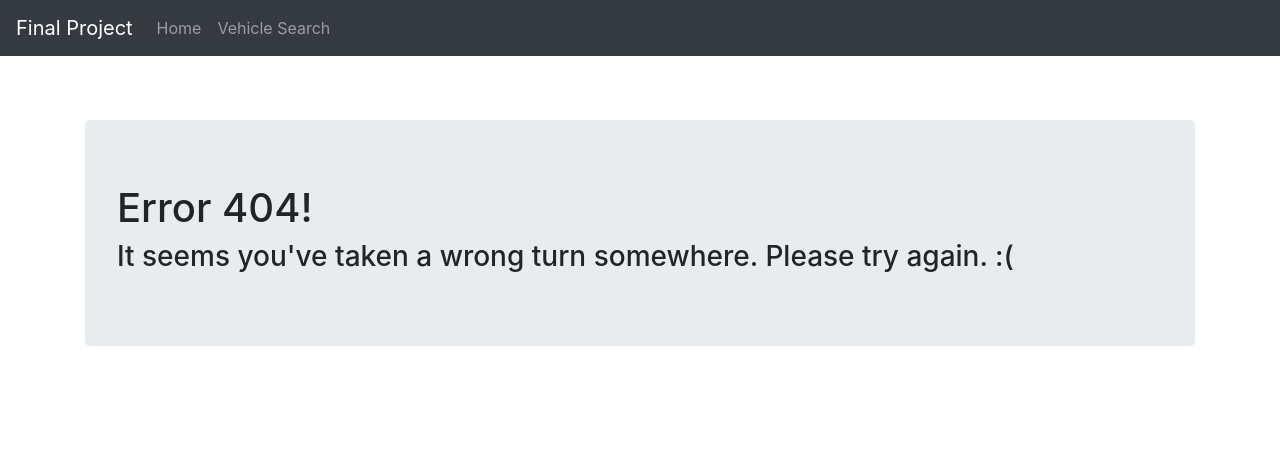
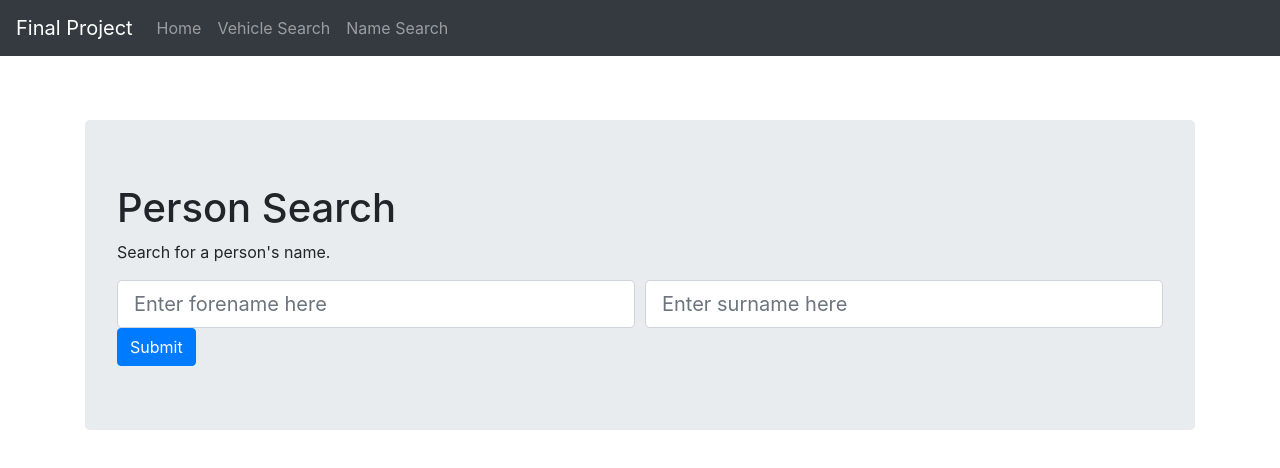
Before and after one commit to the-winning-team-for-this-project/frontend, a React (Create React App) app: page /name-search in a window 1280 px wide. Before the commit this address had no page. Shown: the top 468 px of the page. Built offline with nearby package versions, Linux system fonts and the light colour scheme.

Commit message:
name form added, quick map tidy up

```diff
--- a/db.json
+++ b/db.json
@@ -19,6 +19,12 @@
         "latitude": 55,
         "longitude": 5,
         "timestamp": "23285-03-25657733 455:355"
+      },
+      {
+        "streetname": "126753 Yellow Brick Road, 24DFHGSD",
+        "latitude": 65,
+        "longitude": 30,
+        "timestamp": "23285-03-25657733 455:355"
       }
     ]
   }
--- a/src/App.css
+++ b/src/App.css
@@ -62,6 +62,6 @@
     }
 
 .leaflet-container{
-  width: 80vw;
-  height: 70vh;
+  width: 70rem;
+  height: 30rem;
 }
--- a/src/components/Main.jsx
+++ b/src/components/Main.jsx
@@ -1,10 +1,11 @@
 import {BrowserRouter as Router, Route, Switch} from 'react-router-dom'
 import Container from 'react-bootstrap/Container'
+import NotFoundPage from './NotFoundPage'
 import FetchProfile from './FetchProfile'
+import NameSearch from './NameSearch'
 import RegSearch from './RegSearch'
 import SiteNavbar from './Navbar'
 import MapView from './MapView'
-import NotFoundPage from './NotFoundPage'
 
 
 const Main = () => {
@@ -19,6 +20,9 @@ const Main = () => {
                     </Route>
                     <Route path="/vehicle-search">
                         <RegSearch/>
+                    </Route>
+                    <Route path="/name-search">
+                        <NameSearch/>
                     </Route>
                     <Route path="/getSuspect/:reg">
                         <FetchProfile/>
--- /dev/null
+++ b/src/components/NameSearch.jsx
@@ -0,0 +1,48 @@
+import { Form, Button, Jumbotron, Col } from 'react-bootstrap'
+import { useHistory } from 'react-router-dom'
+import { useState } from 'react'
+
+const NameSearch = () => {
+
+    const [forenameSearch, setForenameSearch] = useState("")
+    const [surnameSearch, setSurnameSearch] = useState("")
+    const history = useHistory()
+
+    const handleFNSubmit = (e) => {
+        e.preventDefault()
+        setForenameSearch(e.target.value)
+    }
+
+    const handleSNSubmit = (e) => {
+        e.preventDefault()
+        setSurnameSearch(e.target.value)
+    }
+
+    const handleClick = () => {
+        history.push("/getSuspect/" + forenameSearch + " " + surnameSearch)
+    }
+
+    return (
+        <>
+        <Jumbotron>
+        <h1>Person Search</h1>
+        <p>
+          Search for a person's name.
+        </p>
+        <Form>
+            <Form.Row>
+                <Col>
+                    <Form.Control required size="lg" type="text" placeholder="Enter forename here" value={forenameSearch} onChange={(e)=>handleFNSubmit(e)}/>
+                </Col>
+                <Col>
+                    <Form.Control required size="lg" type="text" placeholder="Enter surname here" value={surnameSearch} onChange={(e)=>handleSNSubmit(e)}/>
+                </Col>
+            </Form.Row>
+            <Button type="button" onClick={handleClick}>Submit</Button>
+        </Form>
+        </Jumbotron>
+        </>
+    )
+}
+
+export default NameSearch
--- a/src/components/Navbar.jsx
+++ b/src/components/Navbar.jsx
@@ -12,6 +12,7 @@ const SiteNavbar = () => {
             <Nav className="mr-auto">
               <Nav.Link href="/">Home</Nav.Link>
               <Nav.Link href="/vehicle-search">Vehicle Search</Nav.Link>
+              <Nav.Link href="/name-search">Name Search</Nav.Link>
             </Nav>
 
           </Navbar.Collapse>
--- a/src/components/RegSearch.jsx
+++ b/src/components/RegSearch.jsx
@@ -12,7 +12,8 @@ const RegSearch = () => {
         setRegSearch(e.target.value)
     }
 
-    const handleClick = (e) => {
+    // test reg = ABCD 1AB
+    const handleClick = () => {
         history.push("/getSuspect/" + regSearch)
     }
 
```
